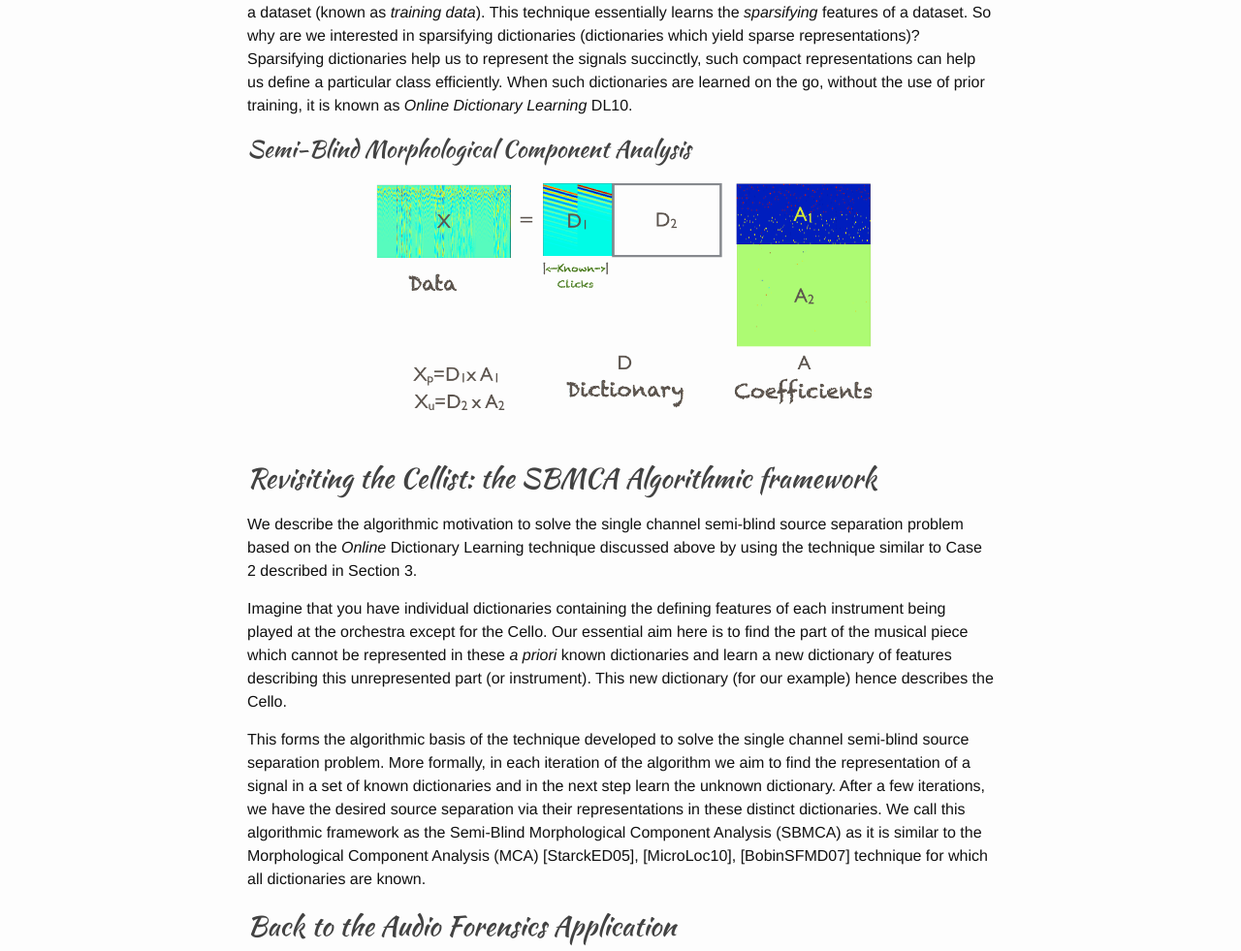
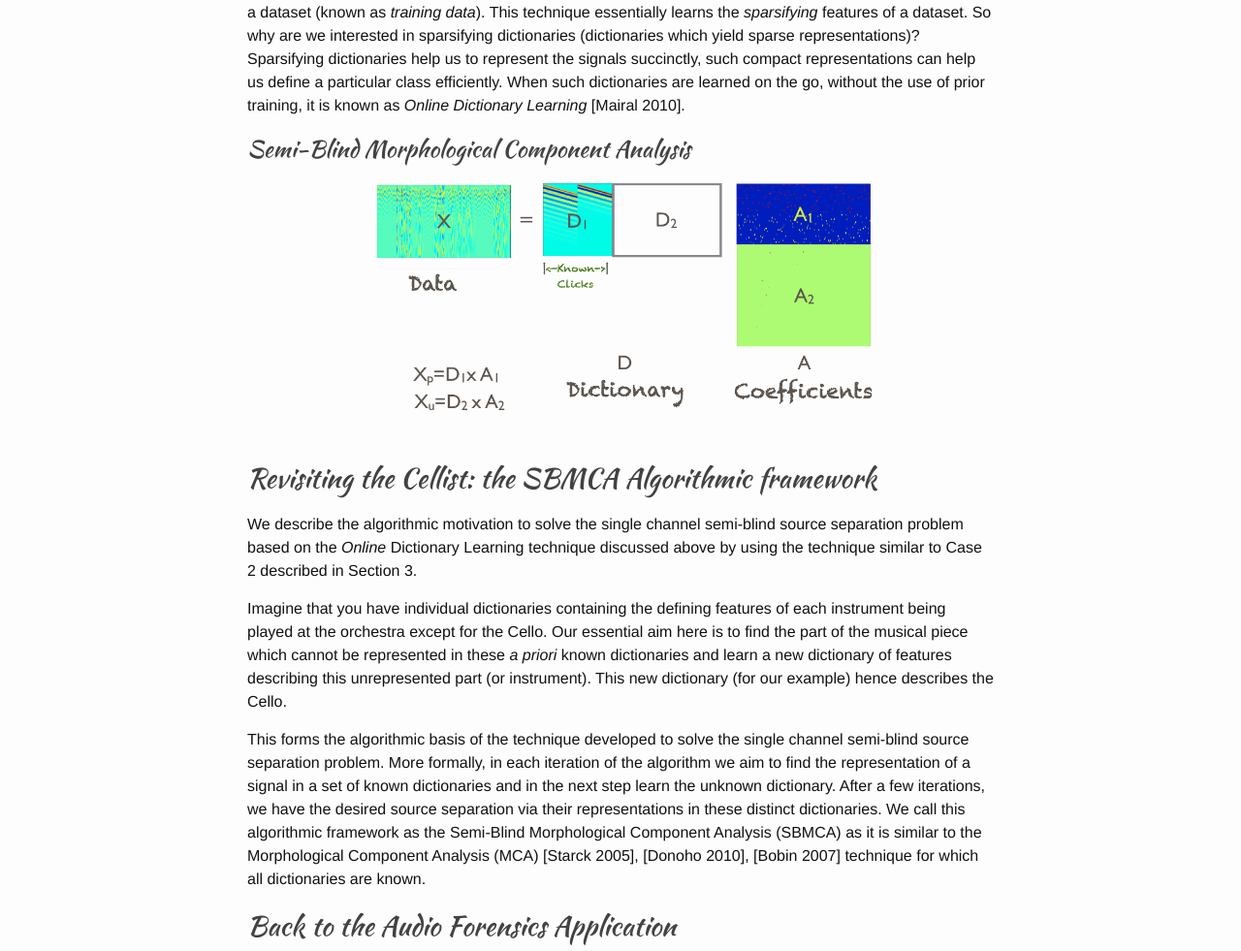
Before and after one commit to srambhatla/srambhatla.github.io, a Jekyll site: the page built from _posts/2016-11-15-SBMCA.markdown, in a window 1280 px wide and 1400 px high, scrolled down 1897 px. Shown: the part 160-1141 px from the top of the window at 97% size. Built offline with Jekyll 4.4.1, drawn with Linux system fonts in a browser that asks for light colours; comment, search, counter and statistics services are not loaded; some of the changed text lies outside the part shown.

Commit message:
edit refs

```diff
--- a/_posts/2016-11-15-SBMCA.markdown
+++ b/_posts/2016-11-15-SBMCA.markdown
@@ -40,7 +40,7 @@ The word dictionary paints a picture of a resource which contains the meanings o
 
 There is yet another term to be tackled before we describe Dictionary Learning, this is <i>Sparsity</i>. When we say that a signal has a <i>Sparse</i> representation in a dictionary, we mean that that signal can be formed by using a few elements of a specific Dictionary.  It is like saying that you have a set of spices and you use a certain (small) number of spices for a specific dish. These individual spices will form the <i>sparse</i> basis for all spice preparations you will use in you meals. All these individual spices hence form the dictionary of spices.
 
-Now, Dictionary Learning is a process by which we aim to learn these distinguishing features of a class from a dataset (known as <i>training data</i>). This technique essentially learns the <i>sparsifying</i> features of a dataset. So why are we interested in sparsifying dictionaries (dictionaries which yield sparse representations)? Sparsifying dictionaries help us to represent the signals succinctly, such compact representations can help us define a particular class efficiently. When such dictionaries are learned on the go, without the use of prior training, it is known as <i>Online Dictionary Learning</i> [DL10].
+Now, Dictionary Learning is a process by which we aim to learn these distinguishing features of a class from a dataset (known as <i>training data</i>). This technique essentially learns the <i>sparsifying</i> features of a dataset. So why are we interested in sparsifying dictionaries (dictionaries which yield sparse representations)? Sparsifying dictionaries help us to represent the signals succinctly, such compact representations can help us define a particular class efficiently. When such dictionaries are learned on the go, without the use of prior training, it is known as <i>Online Dictionary Learning</i> [[Mairal 2010]].
 
 
 # Semi-Blind Morphological Component Analysis
@@ -53,7 +53,7 @@ We describe the algorithmic motivation to solve the single channel semi-blind so
 
 Imagine that you have individual dictionaries containing the defining features of each instrument being played at the orchestra except for the Cello. Our essential aim here is to find the part of the musical piece which cannot be represented in these <i>a priori</i> known dictionaries and learn a new dictionary of features describing this unrepresented part (or instrument). This new dictionary (for our example) hence describes the Cello.
 
-This forms the algorithmic basis of the technique developed to solve the single channel semi-blind source separation problem. More formally, in each iteration of the algorithm we aim to find the representation of a signal in a set of known dictionaries and in the next step learn the unknown dictionary. After a few iterations, we have the desired source separation via their representations in these distinct dictionaries. We call this algorithmic framework as the Semi-Blind Morphological Component Analysis (SBMCA) as it is similar to the Morphological Component Analysis (MCA) [StarckED05], [MicroLoc10], [BobinSFMD07] technique for which all dictionaries are known.
+This forms the algorithmic basis of the technique developed to solve the single channel semi-blind source separation problem. More formally, in each iteration of the algorithm we aim to find the representation of a signal in a set of known dictionaries and in the next step learn the unknown dictionary. After a few iterations, we have the desired source separation via their representations in these distinct dictionaries. We call this algorithmic framework as the Semi-Blind Morphological Component Analysis (SBMCA) as it is similar to the Morphological Component Analysis (MCA) [[Starck 2005]], [[Donoho 2010]], [[Bobin 2007]] technique for which all dictionaries are known.
 
 ## Back to the Audio Forensics Application
 For the Audio Forensics application described in Section 2, we can obtain the information about the delivering and non-delivering current states by triggering the device in a laboratory setting. We form the known dictionaries by using this information about the state signals of the device. In addition, we use the algorithm described above to separate the state signal from the unknown background signal. Subsequently, the state signal can be used to identify the time instants at which the current was being delivered by the electro-shock law enforcement device.
@@ -123,15 +123,15 @@ For the Audio Forensics application described in Section 2, we can obtain the in
 
 
 # Conclusions
-We motivate and propose a technique to solve the single channel semi-blind source separation problem via Semi-Blind Morphological Component Analysis. We base our discussion on intuition and motivating examples from day to day life. For a deeper analysis, algorithmic details and the results please see [SBMCA12].
+We motivate and propose a technique to solve the single channel semi-blind source separation problem via Semi-Blind Morphological Component Analysis. We base our discussion on intuition and motivating examples from day to day life. For a deeper analysis, algorithmic details and the results please see [[Rambhatla 2013]].
 
-\cite{StarckED05, MicroLoc10, BobinSFMD07, SBMCA12}
-[ICA]:		   https://www.msi.umn.edu
-
+[ICA]:		     http://www.sciencedirect.com/science/article/pii/S0893608000000265
 [UMTC]:        https://twin-cities.umn.edu
-[DL10]:      http://jekyllrb.com
-[jekyll-gh]:   https://github.com/jekyll/jekyll
-[jekyll-help]: https://github.com/jekyll/jekyll-help
+[Mairal 2010]: http://www.jmlr.org/papers/v11/mairal10a.html
+[Starck 2005]: http://ieeexplore.ieee.org/abstract/document/1510691/
+[Donoho 2010]: https://arxiv.org/abs/1004.3006
+[Bobin 2007]: http://ieeexplore.ieee.org/abstract/document/4337756/
+[Rambhatla 2013]: http://ieeexplore.ieee.org/document/6810587/
 
 <br/>
 <script  src="//platform.linkedin.com/in.js" type="text/javascript"> lang: en_US</script>
```
Also changed, not shown: 2 other files.
